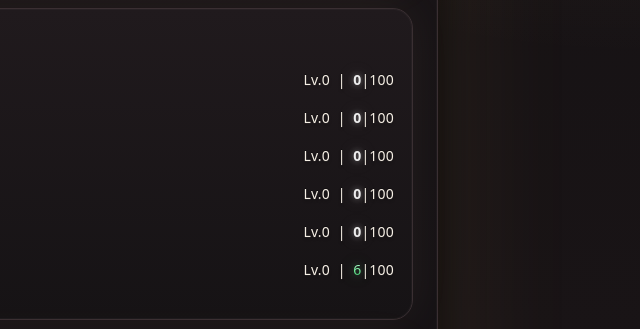
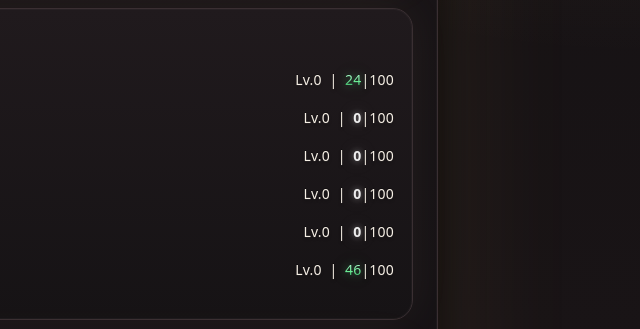
Before and after one commit to l8chw1/status, a plain HTML site: page index.html in a window 1280 px wide. Shown: the part 462-791 px from the top of the page, 640-1280 px from the left. Drawn offline with Linux system fonts and the light colour scheme.

Commit message:
Enhance PWA support and dynamic stats loading
Added PWA manifest and cache control meta tags. Implemented forced loading of status.json and updated stats dynamically.

```diff
--- a/index.html
+++ b/index.html
@@ -4,6 +4,13 @@
 <meta charset="utf-8">
 <meta name="viewport" content="width=device-width, initial-scale=1, viewport-fit=cover">
 <title>상태창</title>
+
+<!-- PWA 매니페스트 + 캐시 무력화 -->
+<link rel="manifest" href="./manifest.webmanifest">
+<meta http-equiv="Cache-Control" content="no-cache, no-store, must-revalidate">
+<meta http-equiv="Pragma" content="no-cache">
+<meta http-equiv="Expires" content="0">
+
 <style>
 :root{
   --bg:#141113; --bg2:#191416;
@@ -208,5 +215,70 @@ if ('serviceWorker' in navigator) {
       </div>
     </div>
   </div>
+<!-- 최신 status.json 강제 로딩 -->
+<script>
+(async () => {
+  try {
+    // 캐시 우회 쿼리스트링 + no-store
+    const res = await fetch('status.json?ts=' + Date.now(), { cache: 'no-store' });
+    const S = await res.json();
+
+    // 칭호 갱신
+    const titleBox = document.querySelector('[aria-label="칭호"]');
+    if (titleBox && S.titles && S.titles[0]) {
+      const t = S.titles[0];
+      const nameEl  = titleBox.querySelector('span:first-child'); // 칭호명
+      const gradeEl = titleBox.querySelector('span:nth-child(2)'); // 등급(EX)
+      if (nameEl)  nameEl.textContent  = t.name;
+      if (gradeEl) gradeEl.textContent = t.grade;
+    }
+
+    // 스탯 갱신: 좌측 라벨 텍스트로 행을 찾아 오른쪽 숫자 교체
+    const map = [
+      ['노동 효율',        'labor_efficiency'],
+      ['사업 감각',        'business_sense'],
+      ['투자 이해력',      'investment_knowledge'],
+      ['리더십/협업력',     'leadership_collab'],
+      ['자기관리/집중력',   'self_management'],
+      ['자기계발/학습력',   'self_development']
+    ];
+    const stats = S.stats || {};
+    const rows = document.querySelectorAll('.is-stats .row');
+
+    function findRow(label){
+      for (const r of rows) {
+        const left = r.querySelector('div:first-child');
+        if (left && left.textContent.trim() === label) return r;
+      }
+      return null;
+    }
+
+    for (const [label, key] of map) {
+      const row = findRow(label);
+      const v = stats[key];
+      if (!row || !v) continue;
+      const right = row.querySelector('div:last-child');
+      if (!right) continue;
+      const xpClass = (v.xp === 0) ? 'zero' : 'colorize';
+      right.innerHTML = `Lv.${v.level} &nbsp;|&nbsp; <span class="${xpClass}">${v.xp}</span>|${v.xp_to_level}`;
+    }
+
+    // 전체 레벨 진행도 요소가 있다면 갱신(선택)
+    const overallEl = document.querySelector('.overall-level');
+    if (overallEl && S.overall) {
+      overallEl.textContent = `Lv.${S.overall.level}   (진행도 🟢${S.overall.progress_pct}%)`;
+    }
+  } catch (e) {
+    console.error('status.json 로드 실패:', e);
+  }
+})();
+</script>
+
+<!-- 서비스워커 등록(있을 때만; 없으면 무시) -->
+<script>
+if ('serviceWorker' in navigator) {
+  navigator.serviceWorker.register('./sw.js').catch(()=>{});
+}
+</script>
 </body>
 </html>
```
